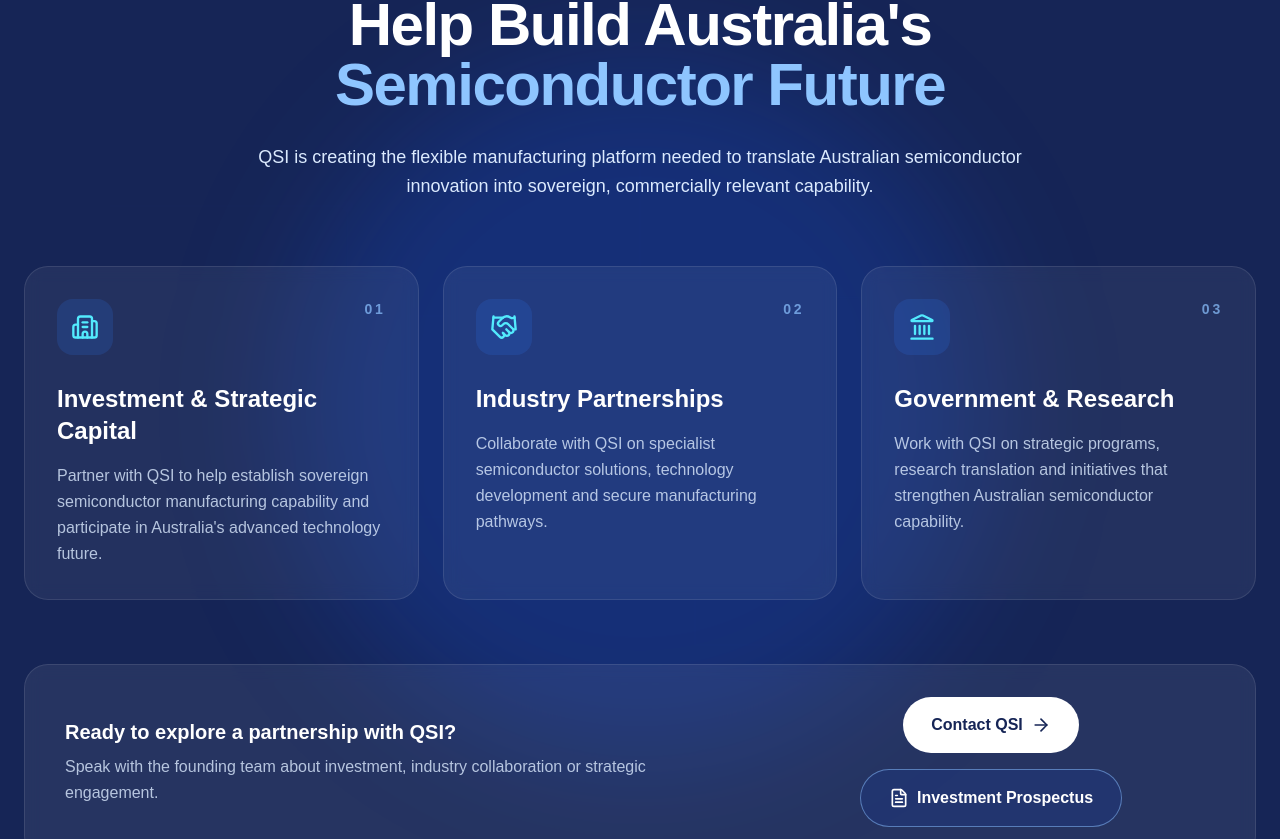
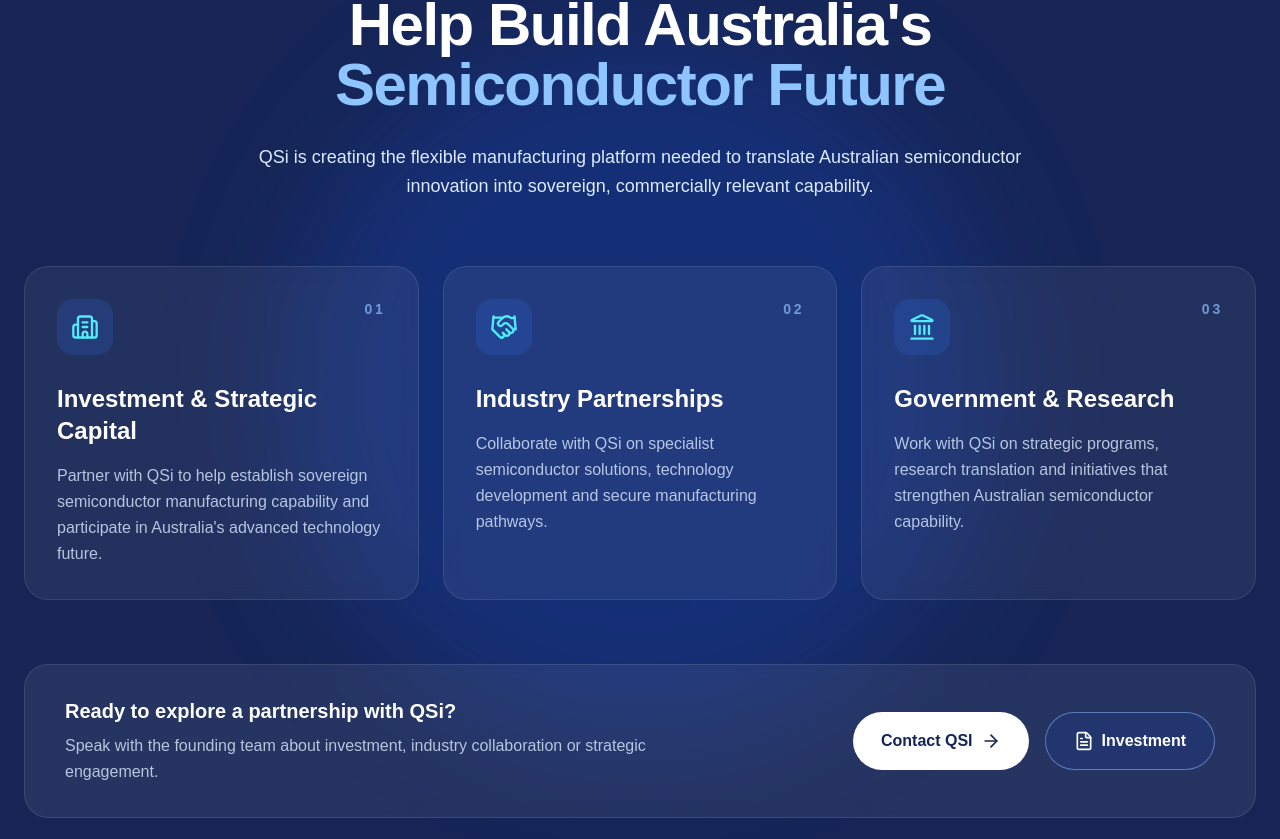
Before and after one commit to Ants-siaa/qsi-website, a Next.js app: page / in a window 1280 px wide. Shown: the part 8415-9254 px from the top of the page. Built offline with nearby package versions, Linux system fonts and the light colour scheme.

Commit message:
Correct spelling of 'QSI' to 'QSi' in descriptions

```diff
--- a/components/InvestmentOpportunity.tsx
+++ b/components/InvestmentOpportunity.tsx
@@ -15,21 +15,21 @@
     number: "01",
     title: "Investment & Strategic Capital",
     description:
-      "Partner with QSI to help establish sovereign semiconductor manufacturing capability and participate in Australia's advanced technology future.",
+      "Partner with QSi to help establish sovereign semiconductor manufacturing capability and participate in Australia's advanced technology future.",
   },
   {
     icon: Handshake,
     number: "02",
     title: "Industry Partnerships",
     description:
-      "Collaborate with QSI on specialist semiconductor solutions, technology development and secure manufacturing pathways.",
+      "Collaborate with QSi on specialist semiconductor solutions, technology development and secure manufacturing pathways.",
   },
   {
     icon: Landmark,
     number: "03",
     title: "Government & Research",
     description:
-      "Work with QSI on strategic programs, research translation and initiatives that strengthen Australian semiconductor capability.",
+      "Work with QSi on strategic programs, research translation and initiatives that strengthen Australian semiconductor capability.",
   },
 ];
 
@@ -78,7 +78,7 @@
           </h2>
 
           <p className="mx-auto mt-7 max-w-3xl text-lg leading-relaxed text-blue-100">
-            QSI is creating the flexible manufacturing platform needed to
+            QSi is creating the flexible manufacturing platform needed to
             translate Australian semiconductor innovation into sovereign,
             commercially relevant capability.
           </p>
@@ -172,7 +172,7 @@
           <div className="max-w-2xl">
 
             <p className="text-xl font-bold text-white">
-              Ready to explore a partnership with QSI?
+              Ready to explore a partnership with QSi?
             </p>
 
             <p className="mt-2 leading-relaxed text-blue-100/80">
@@ -230,7 +230,7 @@
   "
 >
   <FileText className="h-5 w-5" />
-  Investment Prospectus
+  Investment
 </Link>
 
           </div>
```
